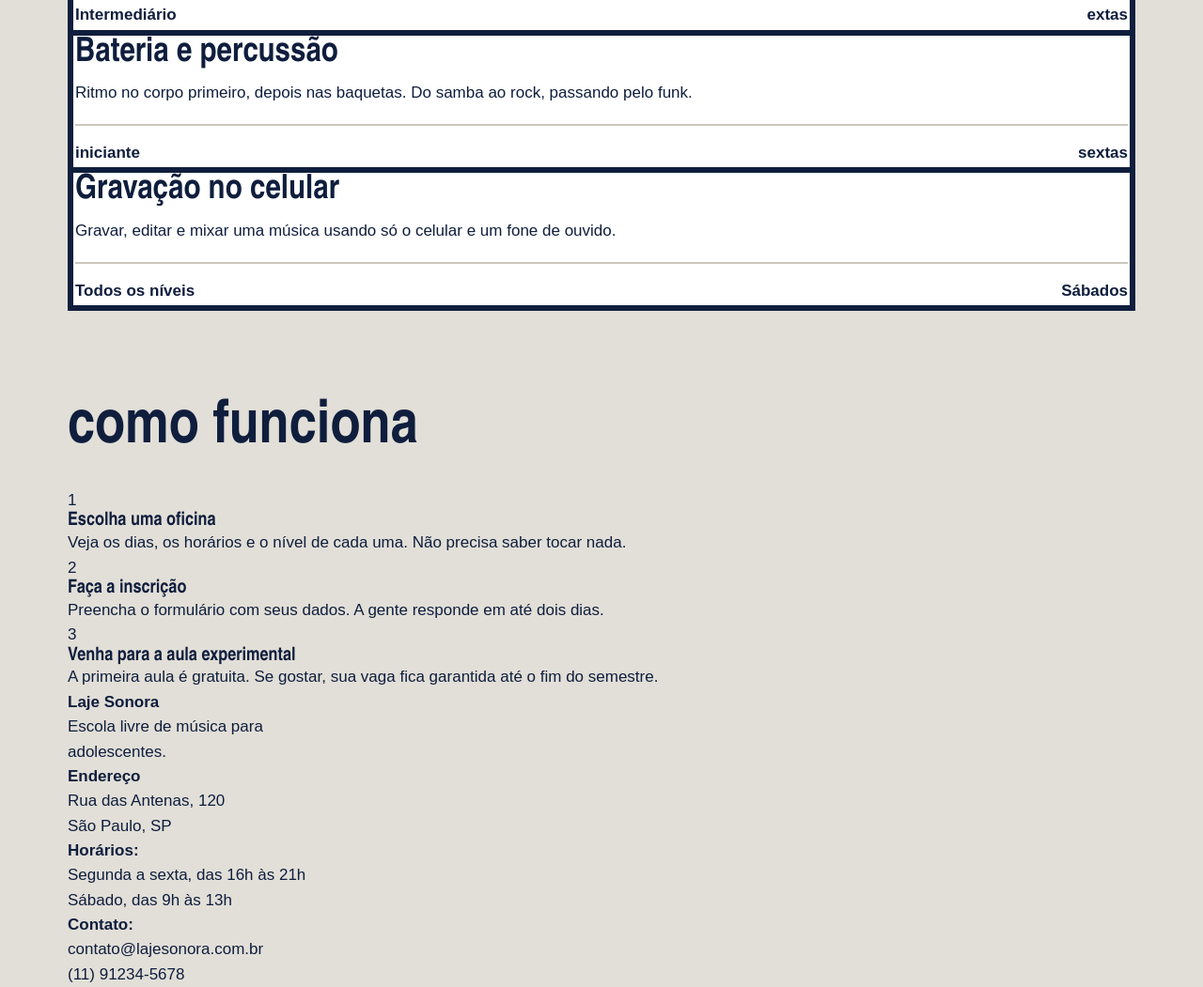
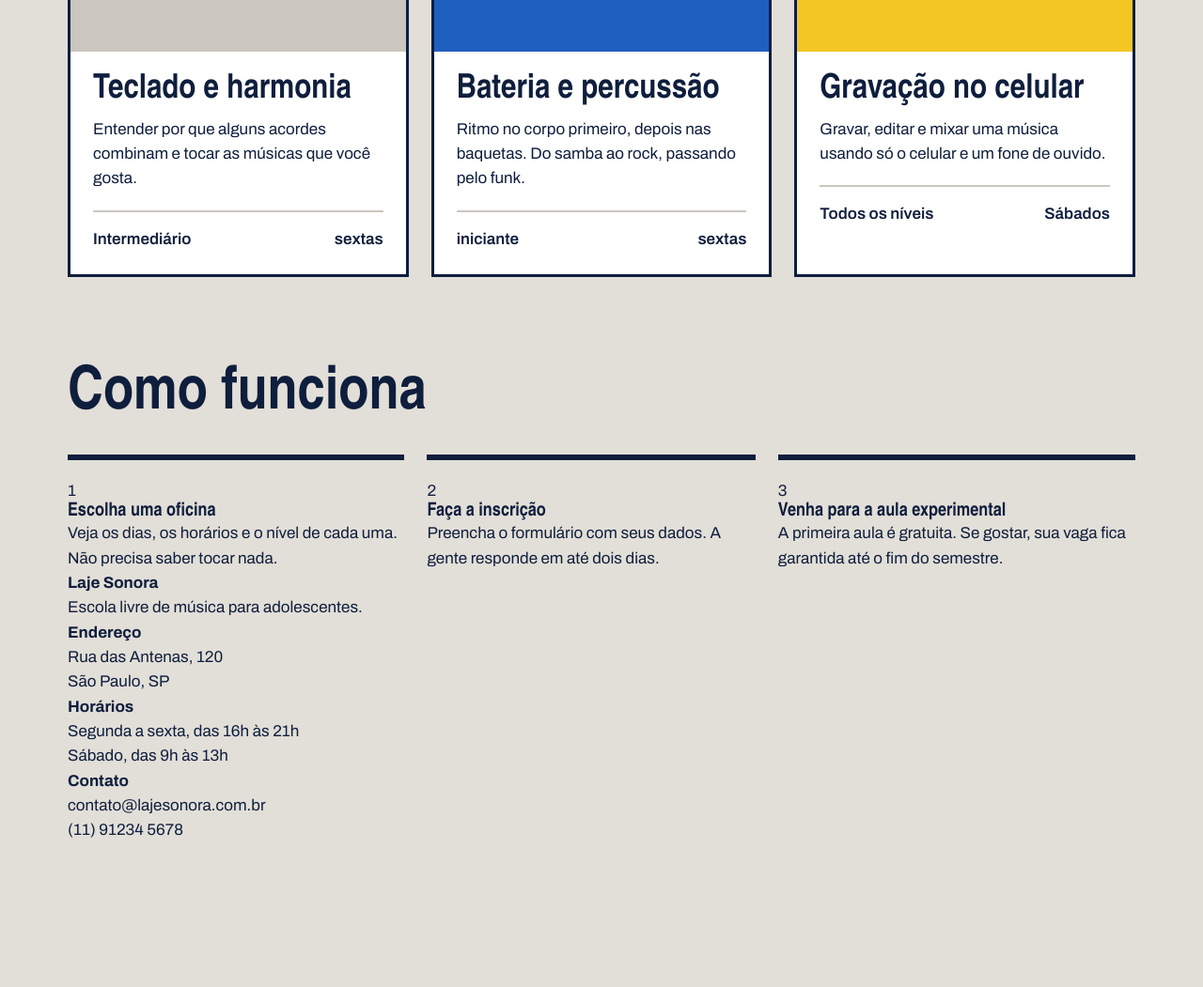
Before and after one commit to brunoalexandre1/laje_sonorifica, a plain HTML site: page index.html in a window 1280 px wide. Shown: the part 1451-2502 px from the top of the page at 94% size. After the commit the page ends 2349 px from the top, so only its background shows below. Drawn offline with Linux system fonts and the light colour scheme; a web font is replaced by a local one.

Commit message:
correcoes

```diff
--- a/CSSs/index.css
+++ b/CSSs/index.css
@@ -151,7 +151,7 @@ a{
 }
 
 .card .foto{
-    max-height: 170px;
+    height: 170px;
 }
 
 .foto{
@@ -171,7 +171,7 @@ a{
 }
 
 .card-texto{
-    padding: 2px;
+    padding: 24px;
 }
 
 .card h3{
@@ -187,3 +187,14 @@ a{
     font-weight: 600;
     justify-content: space-between;
 }
+
+.passos{
+    display: flex;
+    gap: 24px;
+}
+
+.passo-numero{
+    border-top: 6px solid var(--tinta);
+    padding-top: 20px;
+    flex: 1;
+}
--- a/index.html
+++ b/index.html
@@ -5,15 +5,14 @@
     <meta charset="UTF-8">
     <meta name="viewport" content="width=device-width, initial-scale=1.0">
     <title>Laje Sonora | Início</title>
-    <link rel="stylesheet" href="./CSSs/index.css">
     <link rel="preconnect" href="https://fonts.googleapis.com">
     <link rel="preconnect" href="https://fonts.gstatic.com" crossorigin>
     <link href="https://fonts.googleapis.com/css2?family=Big+Shoulders:opsz,wght@10..72,100..900&display=swap"
         rel="stylesheet">
     <link rel="preconnect" href="https://fonts.googleapis.com">
     <link rel="preconnect" href="https://fonts.gstatic.com" crossorigin>
-    <link href="https://fonts.googleapis.com/css2?family=Big+Shoulders:opsz,wght@10..72,900&display=swap"
-        rel="stylesheet">
+    <link href="https://fonts.googleapis.com/css2?family=Archivo:ital,wght@0,100..900;1,100..900&family=Big+Shoulders:opsz,wght@10..72,900&display=swap" rel="stylesheet">
+    <link rel="stylesheet" href="./CSSs/index.css">
 </head>
 
 <body>
@@ -39,7 +38,7 @@
         </section>
         <section class="conteudo secao">
             <h2 class="titulo-secao">Seis oficinas para começar</h2>
-            <div class="card">
+            <div class="cards">
                 <article class="card">
                     <div class="foto foto-azul"></div>
                     <div class="card-texto">
@@ -80,7 +79,7 @@
                         <p>Entender por que alguns acordes combinam e tocar as músicas que você gosta.</p>
                         <div class="card-info">
                             <span>Intermediário</span>
-                            <span><S></S>extas</span>
+                            <span>sextas</span>
                         </div>
                     </div>
                 </article>
@@ -110,42 +109,46 @@
         </section>
 
         <section class="conteudo secao">
-            <h2 class="titulo-secao">como funciona</h2>
+            <h2 class="titulo-secao">Como funciona</h2>
             <div class="passos">
+                <div class="passo">
                     <p class="passo-numero">1</p>
                     <h3>Escolha uma oficina</h3>
                     <p>Veja os dias, os horários e o nível de cada uma. Não precisa saber tocar nada.</p>
                 </div>
-            <div class="passos">
+                <div class="passo">
                     <p class="passo-numero">2</p>
                     <h3>Faça a inscrição</h3>
                     <p>Preencha o formulário com seus dados. A gente responde em até dois dias.</p>
                 </div>
-            <div class="passos">
+                <div class="passo">
                     <p class="passo-numero">3</p>
                     <h3>Venha para a aula experimental</h3>
                     <p>A primeira aula é gratuita. Se gostar, sua vaga fica garantida até o fim do semestre.</p>
+                </div>
             </div>
         </section>
 
     </main>
 
     <footer class="rodape">
-        <div class="conteudo rodape-coluna">
+        <div class="conteudo rodape-colunas">
+            <div class="rodape-coluna">
                 <h4>Laje Sonora</h4>
-            <p>Escola livre de música para <br> adolescentes.</p>
+                <p>Escola livre de música para adolescentes.</p>
             </div>
-        <div class="conteudo rodape-coluna">
+            <div class="rodape-coluna">
                 <h4>Endereço</h4>
                 <p>Rua das Antenas, 120<br>São Paulo, SP</p>
             </div>
-        <div class="conteudo rodape-coluna">
-            <h4>Horários:</h4>
+            <div class="rodape-coluna">
+                <h4>Horários</h4>
                 <p>Segunda a sexta, das 16h às 21h<br>Sábado, das 9h às 13h</p>
             </div>
-        <div class="conteudo rodape-coluna">
-            <h4>Contato:</h4>
-            <p>contato@lajesonora.com.br<br>(11) 91234-5678</p>
+            <div class="rodape-coluna">
+                <h4>Contato</h4>
+                <p>contato@lajesonora.com.br<br>(11) 91234 5678</p>
+            </div>
         </div>
     </footer>
 </body>
```
Lines whose indentation alone changed are shown as unchanged.
